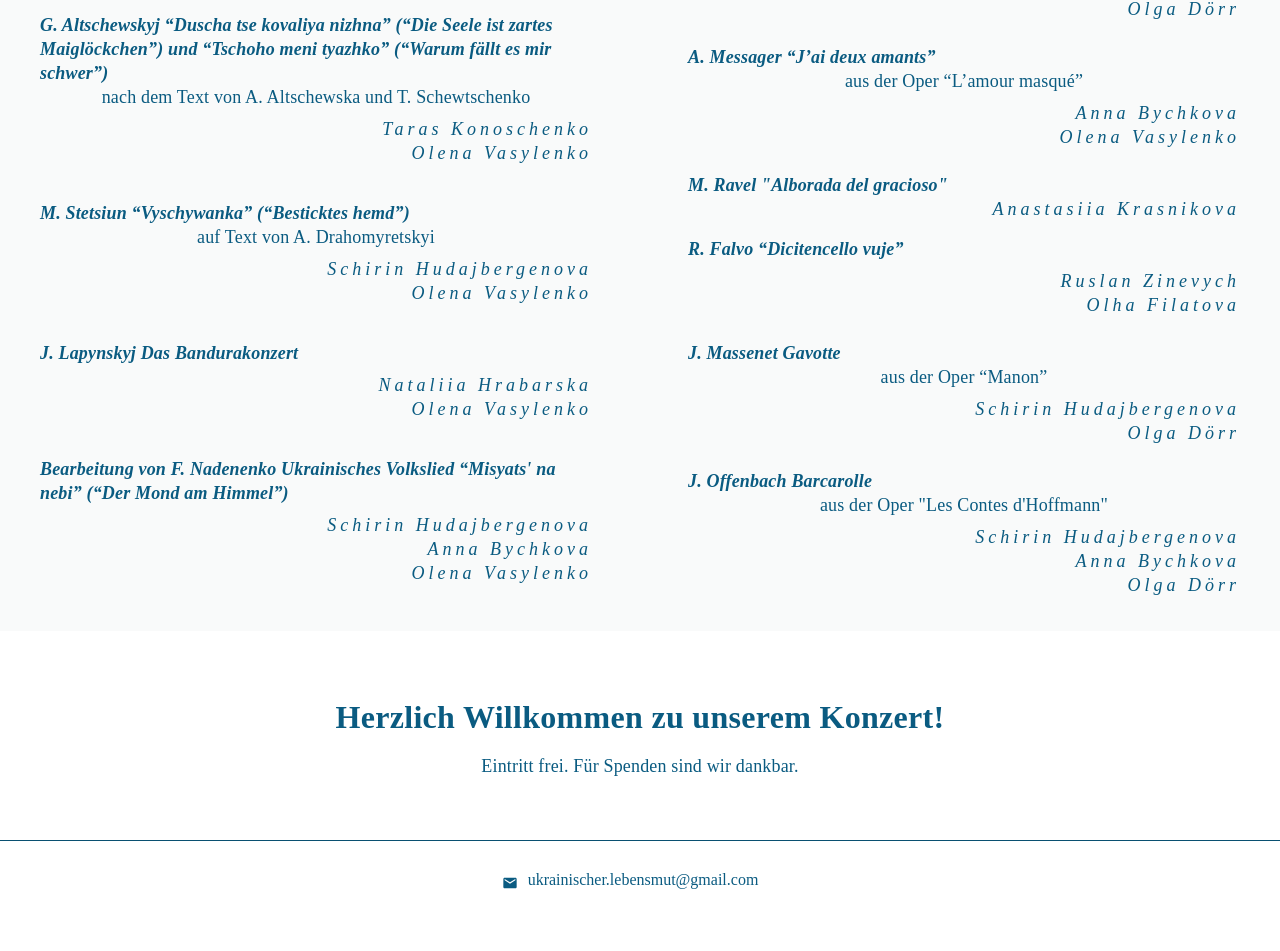
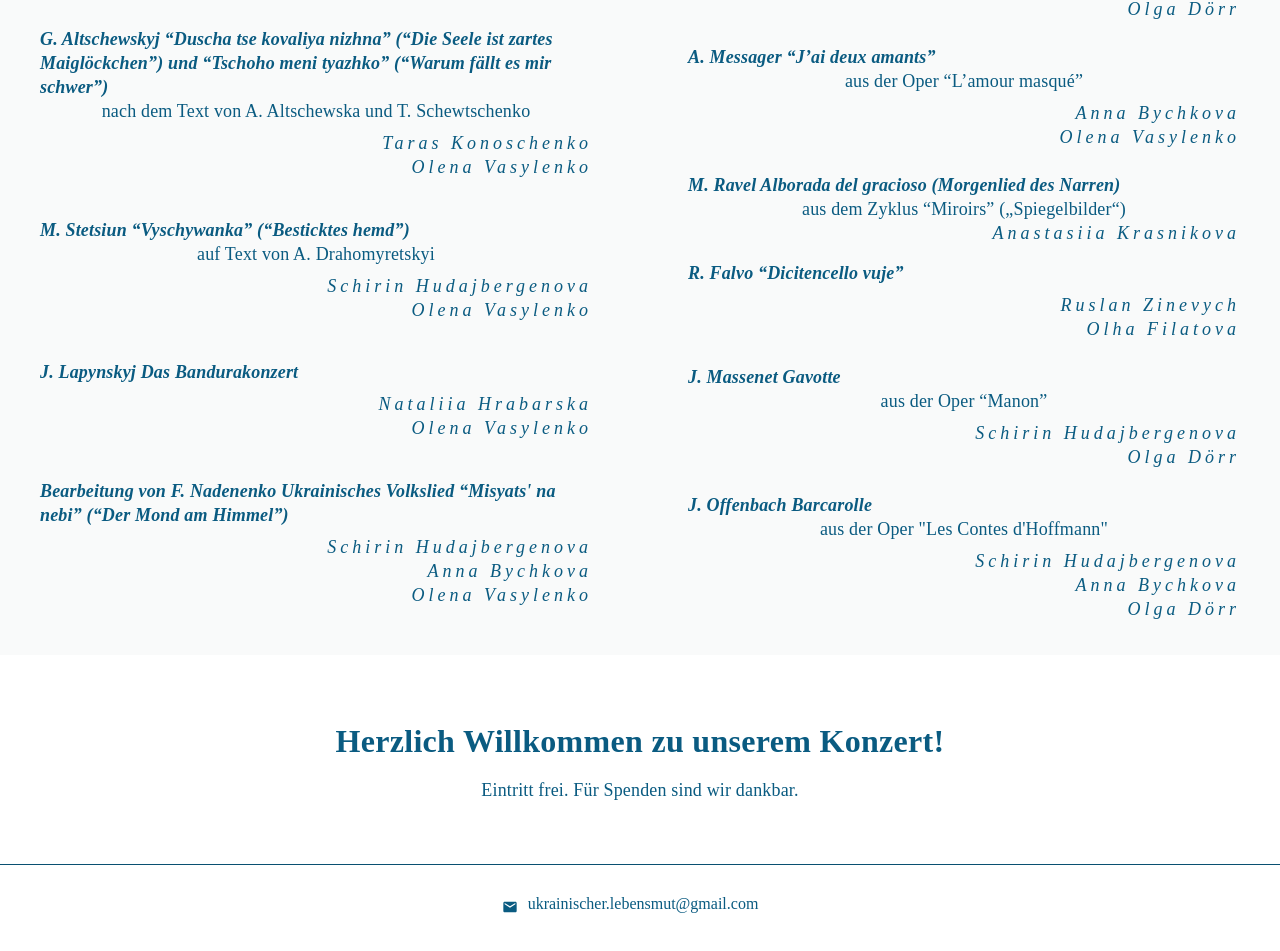
Before and after one commit to a-nn-a-bychkova/culture-event, a React (Create React App) app: page / in a window 1280 px wide. Shown: the part 2269-3220 px from the top of the page. Built offline with nearby package versions, Linux system fonts and the light colour scheme.

Commit message:
programm

```diff
--- a/src/components/Programm/Programm.js
+++ b/src/components/Programm/Programm.js
@@ -140,7 +140,8 @@ const musicalPiecesDe = [
   {
     id: uuidv4(),
     author: 'M. Ravel',
-    title: '"Alborada del gracioso"',
+    title: 'Alborada del gracioso (Morgenlied des Narren)',
+    additionalInfo: 'aus dem Zyklus “Miroirs” („Spiegelbilder“)',
     performer: ['Anastasiia Krasnikova'],
   },
   {
```
